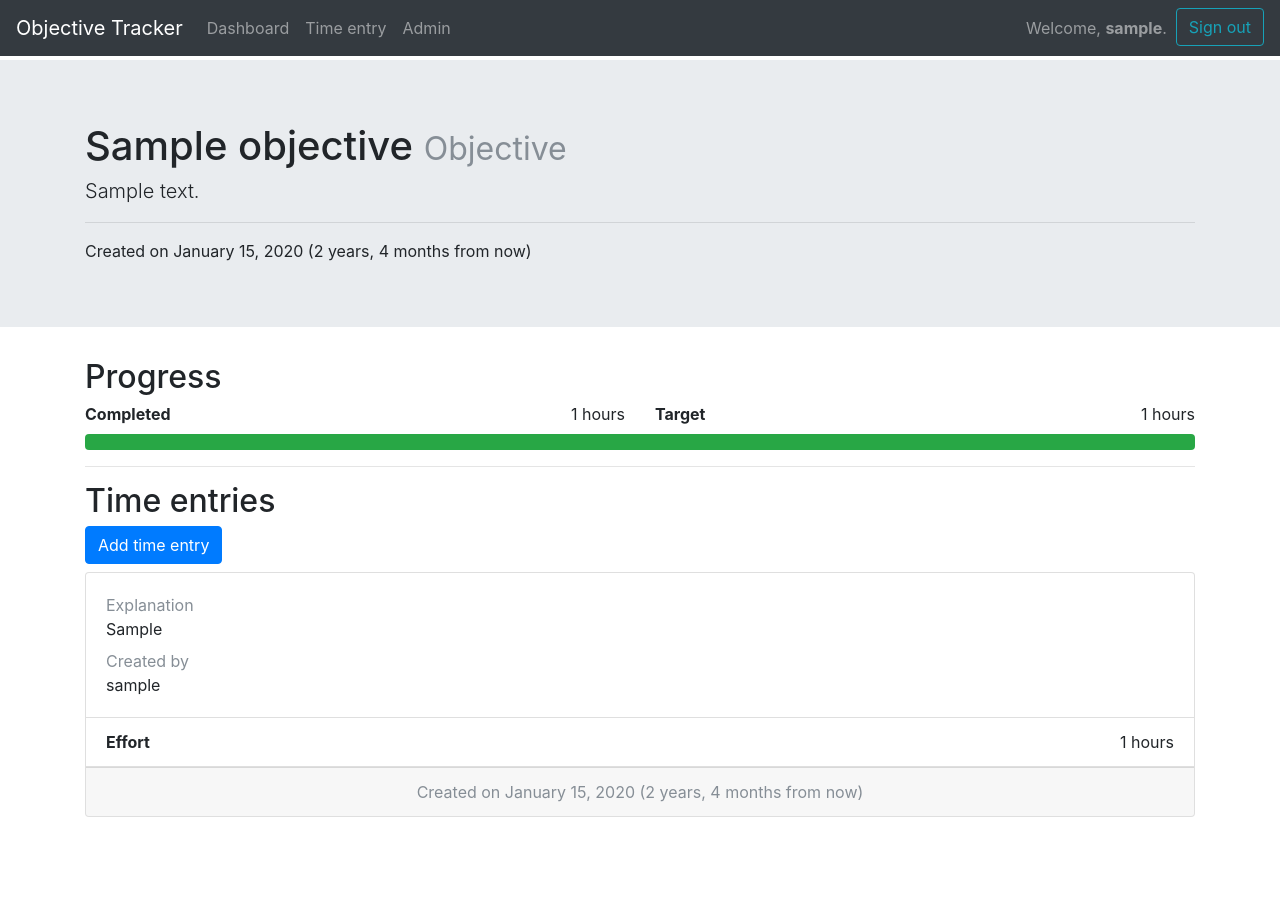
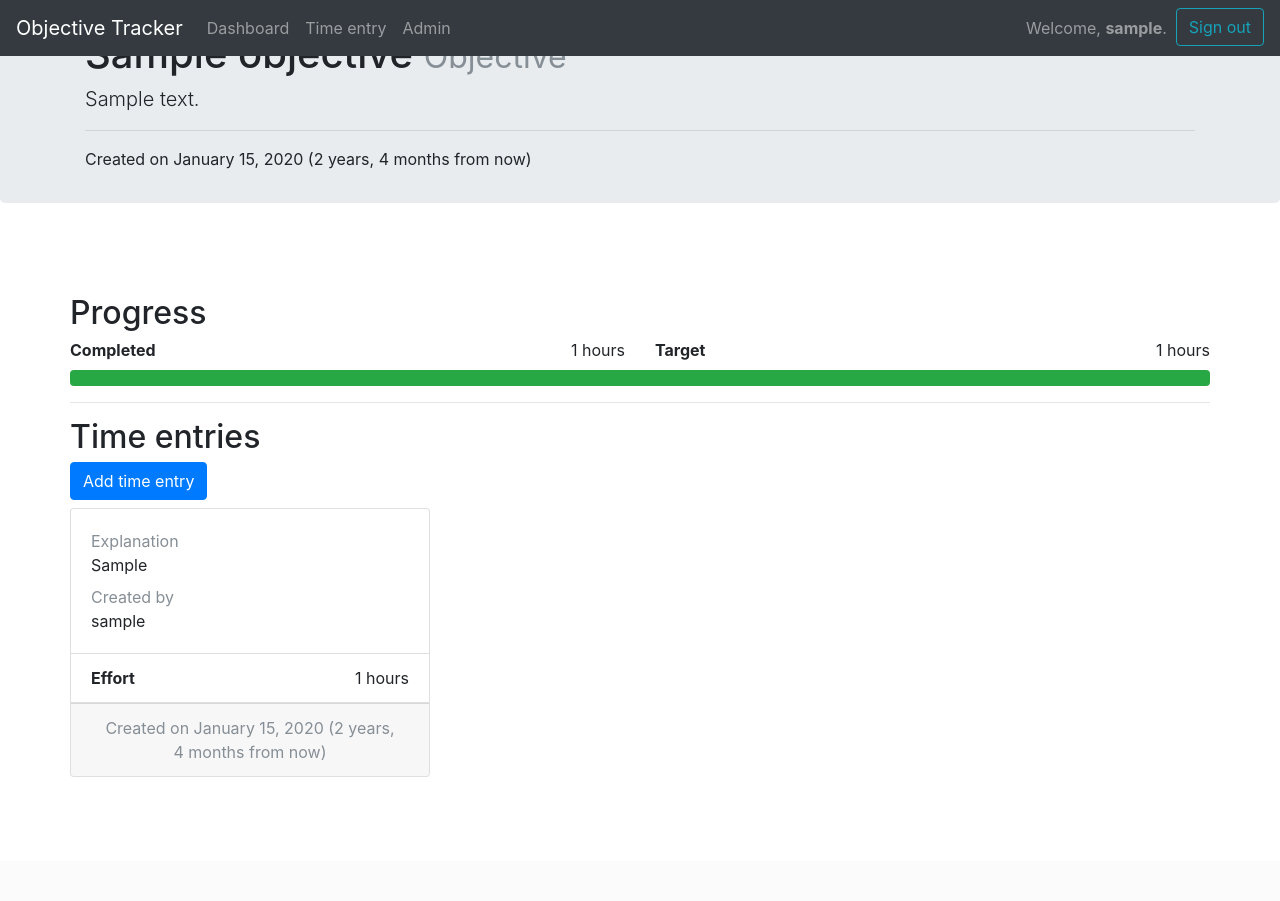
Before and after one commit to OffTheMark/objective-tracker, a Django app: page /objective/1/ in a window 1280 px wide. After the commit the page ends 777 px from the top, so only its background shows below. Run offline with Django 3.2, Linux system fonts and the light colour scheme; a user stored in the database is signed in; tables that the repository leaves empty hold one stand-in row (values such as "Sample post"); some libraries are stand-ins or nearby versions.

Commit message:
Complete objective page

```diff
--- /dev/null
+++ b/tracker/static/tracker/css/objective.css
@@ -0,0 +1,4 @@
+.jumbotron {
+    padding-top: 2rem;
+    padding-bottom: 2rem;
+}
--- a/tracker/templates/tracker/objective.html
+++ b/tracker/templates/tracker/objective.html
@@ -10,10 +10,7 @@
 {% endblock %}
 
 {% block template_content %}
-    <div class="container-fluid">
-        <div class="row">
-            <div class="col">
-                <div class="jumbotron jumbotron-fluid">
+    <div class="jumbotron">
         <div class="container">
             <h1>
                 {{ objective.name }}
@@ -78,21 +75,19 @@
                     </div>
                 </div>
                 <div class="row">
+                    {% if objective.timeentry_set.all %}
+                        {% for entry in objective.timeentry_set.all|dictsortreversed:"date_created" %}
+                            <div class="col-sm-4">
+                                {% include "tracker/objective/time-entry-card.html" %}
+                            </div>
+                        {% endfor %}
+                    {% else %}
                         <div class="col">
-                                {% if objective.timeentry_set %}
-                                    <div class="card-deck">
-                                        {% for entry in objective.timeentry_set.all|dictsortreversed:"date_created" %}
-                                            {% include "tracker/objective/time-entry-card.html" %}
-                                        {% endfor %}
-                                    </div>
-                                {% else %}
                             <div class="alert alert-secondary text-center" role="alert">
                                 No associated time entries.
                             </div>
+                        </div>
                     {% endif %}
-                                </div>
-                            </div>
-                        </div>
                     </div>
                 </div>
             </div>
```
Lines whose indentation alone changed are shown as unchanged.
